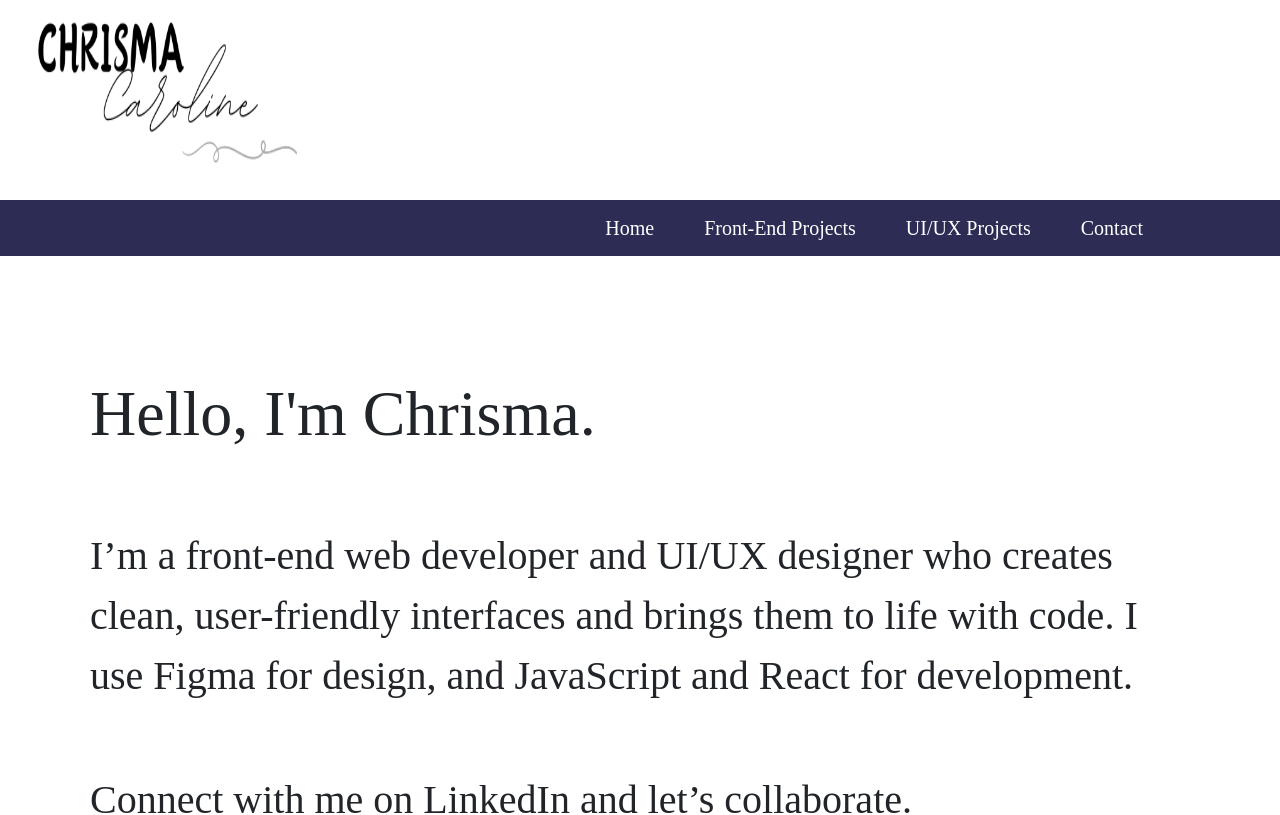
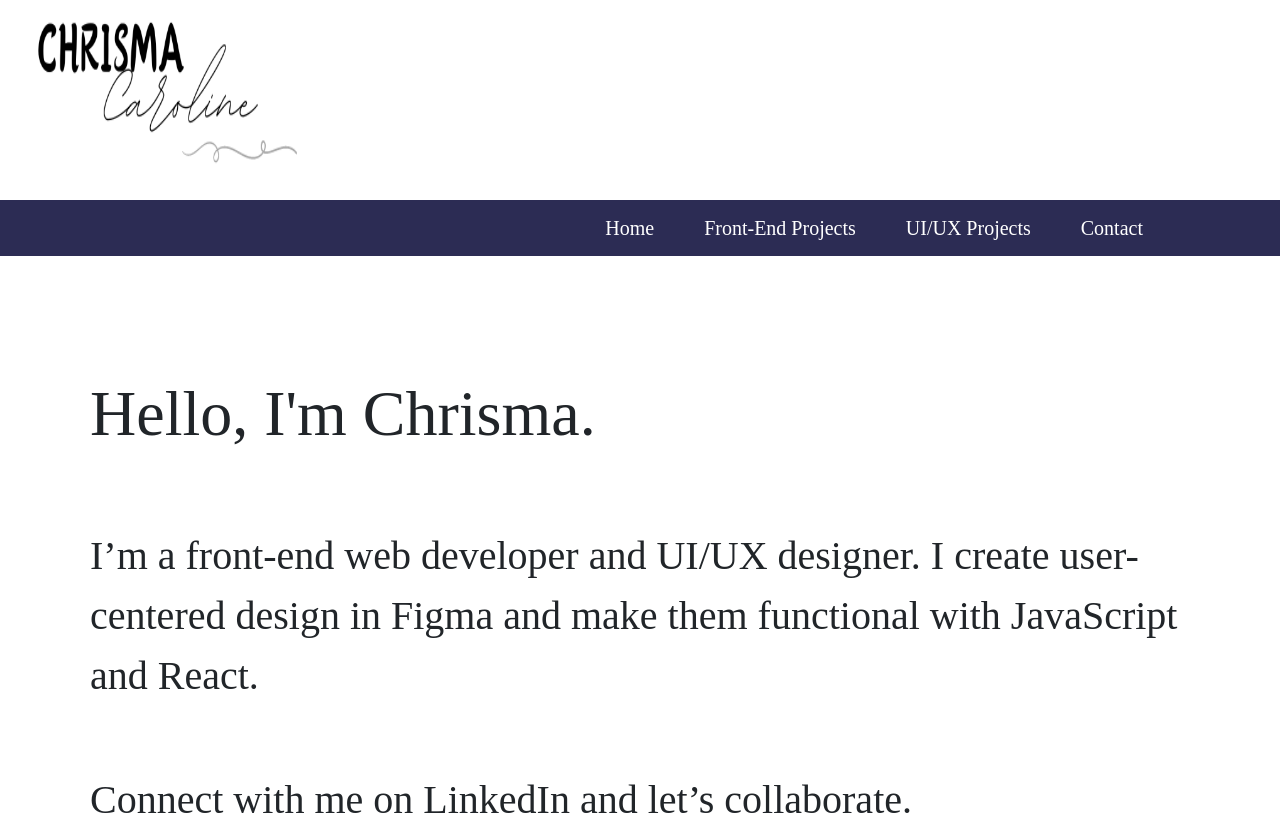
Before and after one commit to chrisma89/Chrisma-Caroline-Stephen, a React (Vite) app: page / in a window 1280 px wide. Shown: the top 815 px of the page. Built offline with nearby package versions, Linux system fonts and the light colour scheme; a web font is replaced by a local one.

Commit message:
homepage text revision

```diff
--- a/src/components/HomeCard/index.jsx
+++ b/src/components/HomeCard/index.jsx
@@ -46,7 +46,8 @@ function HomeCard() {
             fontSize: "2.5rem",
             paddingTop: "4rem",
           }}
-        >I’m a front-end web developer and UI/UX designer who creates clean, user-friendly interfaces and brings them to life with code. I use Figma for design, and JavaScript and React for development.
+        >I’m a front-end web developer and UI/UX designer. I create user-centered design in Figma and make them functional with JavaScript and React.
+
         </Row>
         <Row
           className="justify-content-start homecard-row"
```
